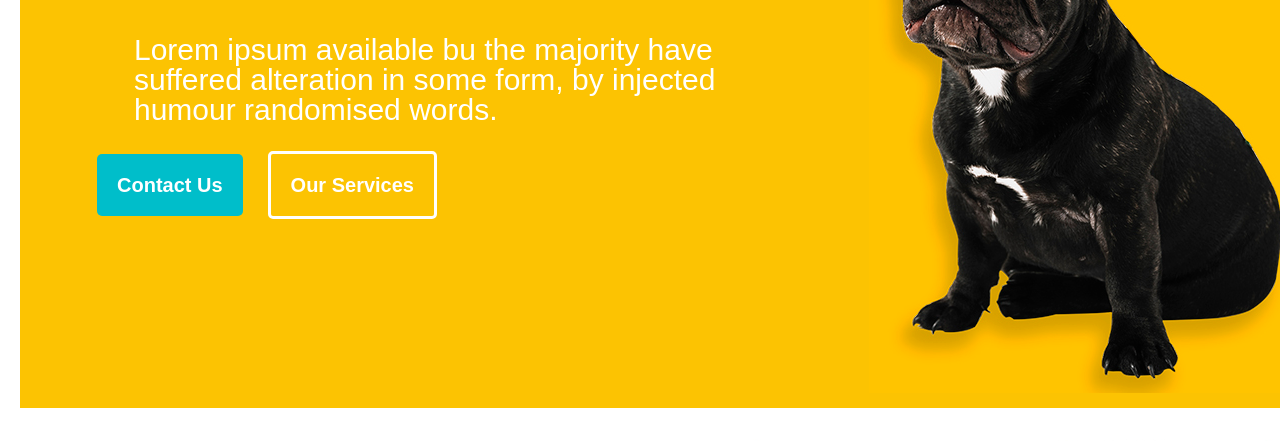
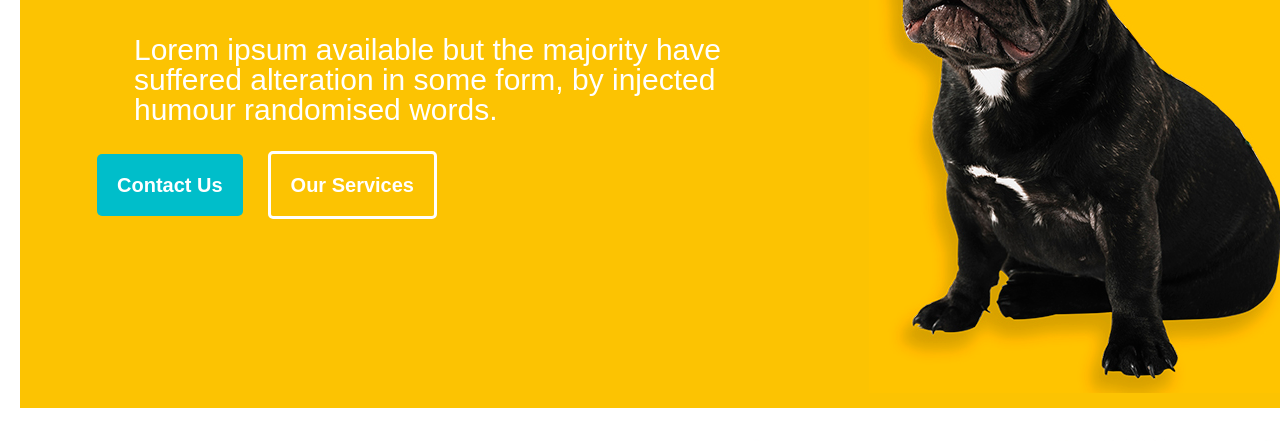
Before and after one commit to Jownyvar/WST-Activity-3, a plain HTML site: page index.html in a window 1280 px wide. Shown: the part 295-736 px from the top of the page. Drawn offline with Linux system fonts and the light colour scheme.

Commit message:
Fixed typo

```diff
--- a/index.html
+++ b/index.html
@@ -23,7 +23,7 @@
             <div class="container">
                <div class="col1">
                   <h1 class="main-title">First I wanted to be a veterenarian</h1>
-                  <h2 class="main-sub-desc">Lorem ipsum available bu the majority have suffered alteration in some form, by injected humour randomised words.</h2>
+                  <h2 class="main-sub-desc">Lorem ipsum available but the majority have suffered alteration in some form, by injected humour randomised words.</h2>
                   <span class="btn btn-contact">Contact Us</span><span class="btn btn-main-service">Our Services</span>
                </div>
                <div class="col2">
```
